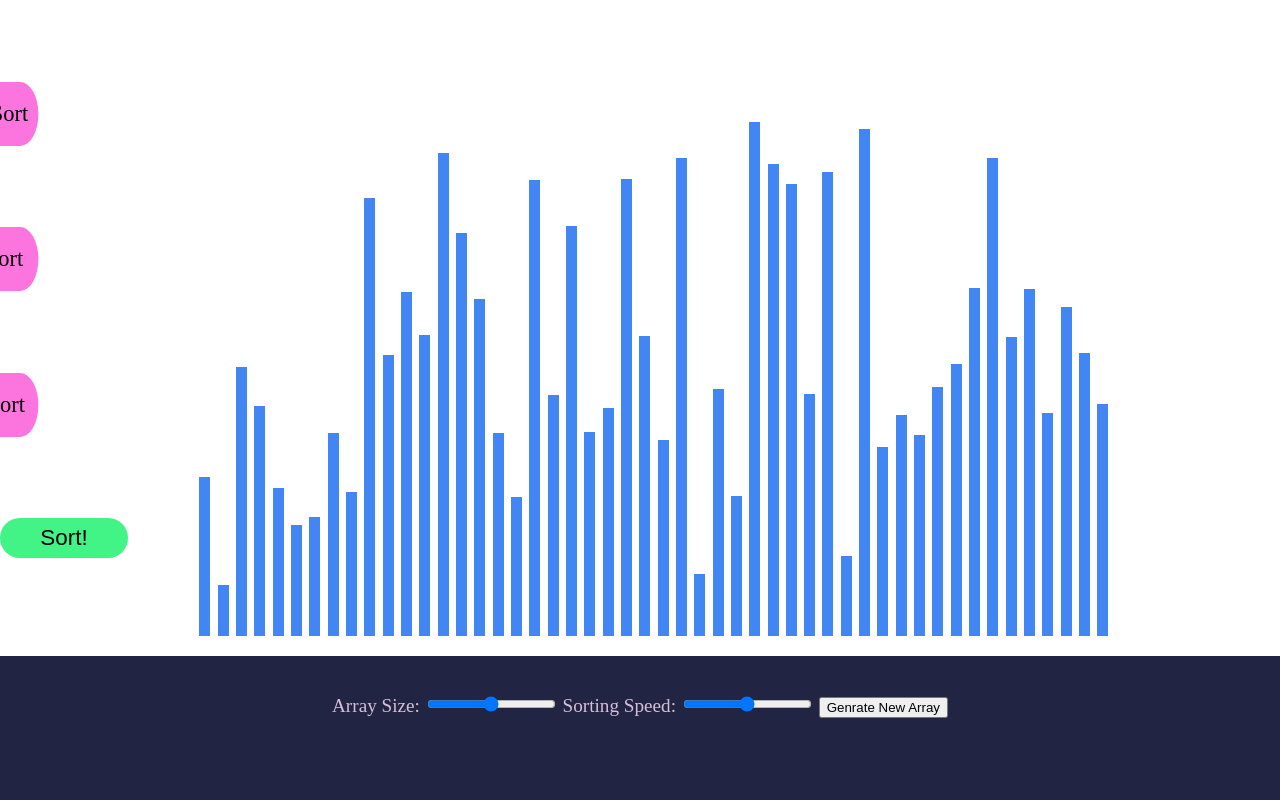
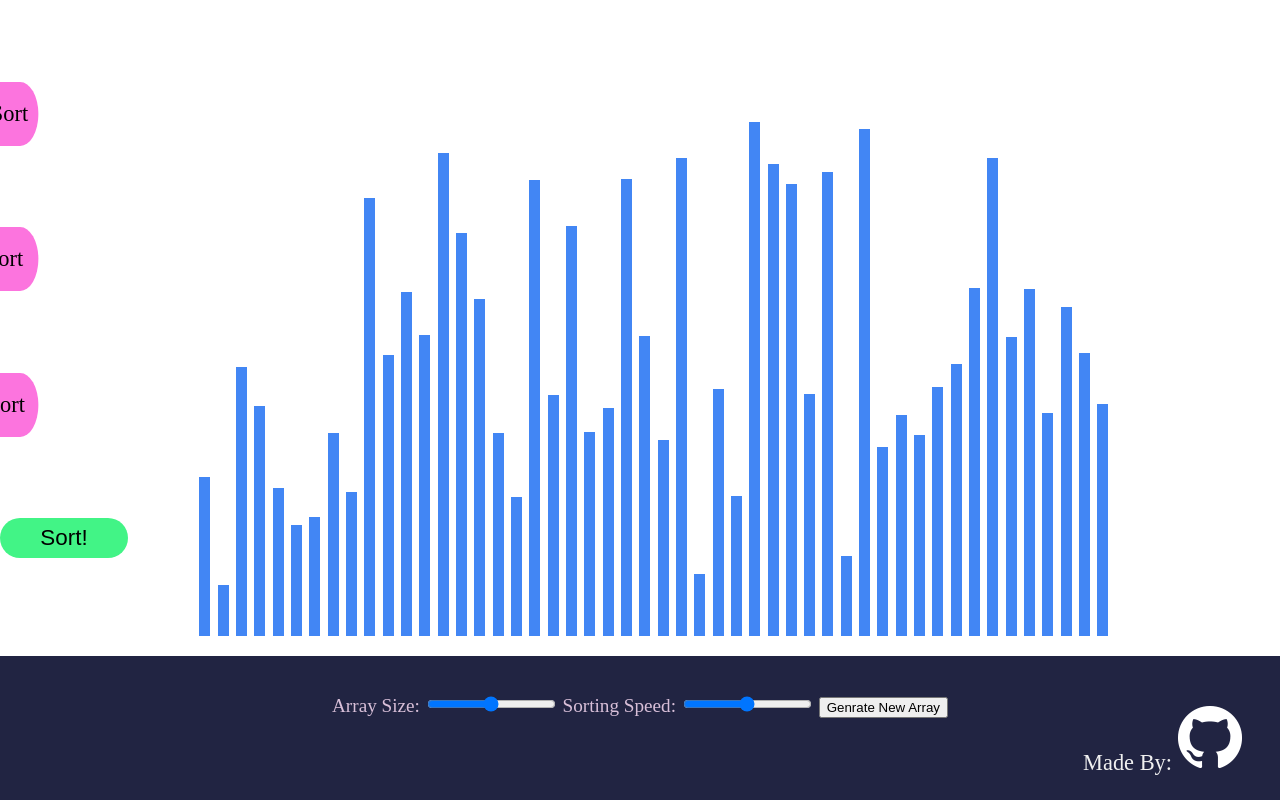
Before and after one commit to wandering-sage/Algo-Visualizer, a plain HTML site: page index.html in a window 1280 px wide. Drawn offline with Linux system fonts and the light colour scheme.

Commit message:
added Made by

```diff
--- a/css/style.css
+++ b/css/style.css
@@ -71,3 +71,11 @@ body {
 	border-radius: 20px;
 	background-color: rgb(66, 244, 134);
 }
+
+.madeBy {
+	position: absolute;
+	bottom: 3%;
+	right: 3%;
+	color: rgb(240, 240, 240);
+	font-size: 1.4em;
+}
--- a/index.html
+++ b/index.html
@@ -31,5 +31,11 @@
 		</div>
 		<div class="arrayContainer"></div>
 		<script type="module" src="./js/main.js"></script>
+		<div class="madeBy">
+			Made By:
+			<a href="https://github.com/wandering-sage"
+				><img src="./Images/gitHub.png" alt="giticon"
+			/></a>
+		</div>
 	</body>
 </html>
```
Also changed, not shown: Images/gitHub.png (added).
